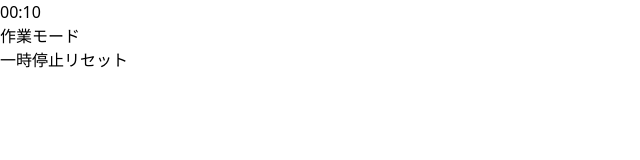
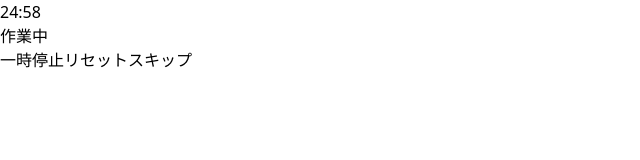
Before and after one commit to yamakai7649/HUKANZEN_APP, a Next.js app: page / in a window 1280 px wide. Both pictures are taken after a click on the button "開始". Shown: the top 160 px of the page, without its empty margins (0-640 px from the left). Built offline with nearby package versions, Linux system fonts and the light colour scheme.

Commit message:
ちょい修正

```diff
--- a/src/app/page.tsx
+++ b/src/app/page.tsx
@@ -5,8 +5,8 @@ import { useEffect, useState } from "react";
 type Mode = "focus" | "break";
 type Status = "idle" | "running" | "paused";
 
-const FOCUS_TIME = 0.2 * 60;
-const BREAK_TIME = 0.2 * 60;
+const FOCUS_TIME = 25 * 60;
+const BREAK_TIME = 5 * 60;
 
 export default function Home() {
   const [count, setCount] = useState<number>(0);
@@ -29,17 +29,25 @@ export default function Home() {
     return `${m.toString().padStart(2, "0")}:${s.toString().padStart(2, "0")}`;
   };
 
+  const handleStartTimer = () => setStatus("running");
+
+  const handleToggleTimer = (e: React.MouseEvent<HTMLButtonElement>) => {
+    setStatus(e.currentTarget.value as Status);
+  };
+
   const handleReset = () => {
     setCount(0);
     setLimit(mode === "focus" ? FOCUS_TIME : BREAK_TIME);
     setStatus("idle");
   };
 
-  const handleStartTimer = () => setStatus("running");
+  const handleSkip = () => {
+    setCount(0);
+    setMode(mode === "focus" ? "break" : "focus");
+    setLimit(mode === "focus" ? BREAK_TIME : FOCUS_TIME);
+    setStatus("idle");
 
-  const handleToggleTimer = (e: React.MouseEvent<HTMLButtonElement>) => {
-    setStatus(e.currentTarget.value as Status);
-  };
+  }
 
   useEffect(() => {
     if (status !== "running") return;
@@ -57,9 +65,15 @@ export default function Home() {
       <h2>
         {
           mode === "focus" ?
-            "作業モード"
+            status === "idle" ?
+              "作業開始"
+              :
+              "作業中"
             :
-            "休憩モード"
+            status === "idle" ?
+              "休憩開始"
+              :
+              "休憩中"
         }
       </h2>
       {
@@ -69,6 +83,7 @@ export default function Home() {
           <>
             <button onClick={handleToggleTimer} value={status === "running" ? "paused" : "running"}>{status === "running" ? "一時停止" : "再生"}</button>
             <button onClick={handleReset}>リセット</button>
+            <button onClick={handleSkip}>スキップ</button>
           </>
       }
     </>
```
